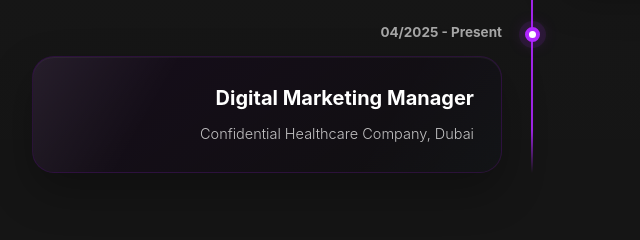
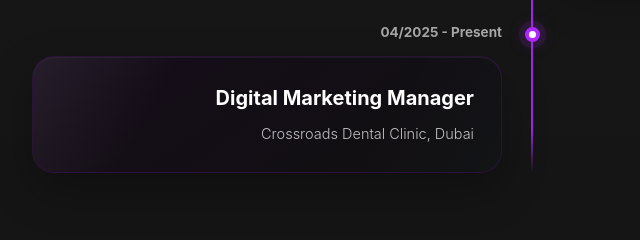
Before and after one commit to Abhi-49/abhi-49.github.io, a plain HTML site: page index.html in a window 1280 px wide. Shown: the part 3560-3800 px from the top of the page, 108-748 px from the left. Drawn offline with nearby package versions, Linux system fonts and the light colour scheme.

Commit message:
Update index.html

```diff
--- a/index.html
+++ b/index.html
@@ -236,7 +236,7 @@
                         <div class="timeline-date">04/2025 - Present</div>
                         <div class="timeline-content">
                             <h3>Digital Marketing Manager</h3>
-                            <p>Confidential Healthcare Company, Dubai</p>
+                            <p>Crossroads Dental Clinic, Dubai</p>
                         </div>
 
                 </div>
```
